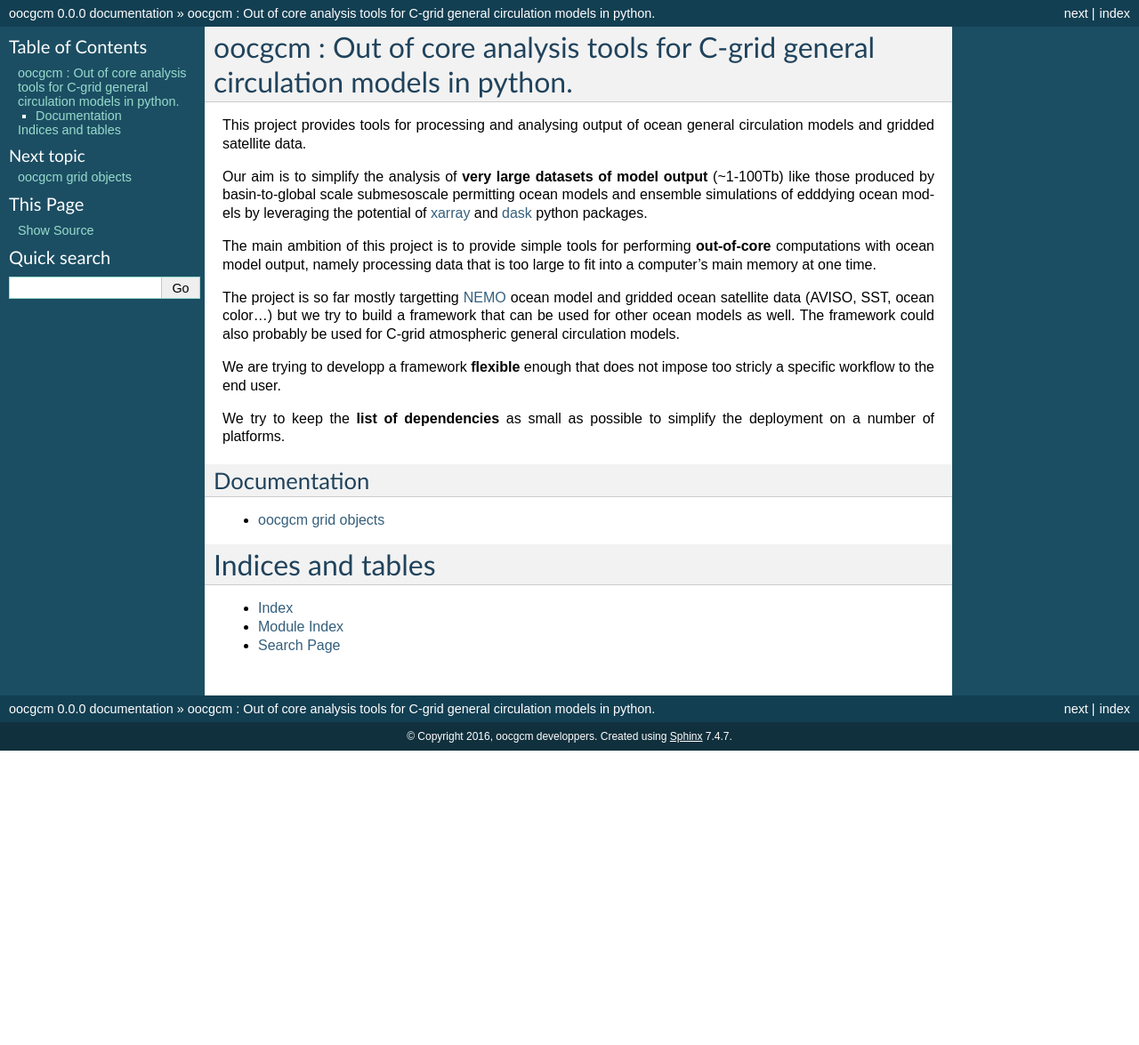
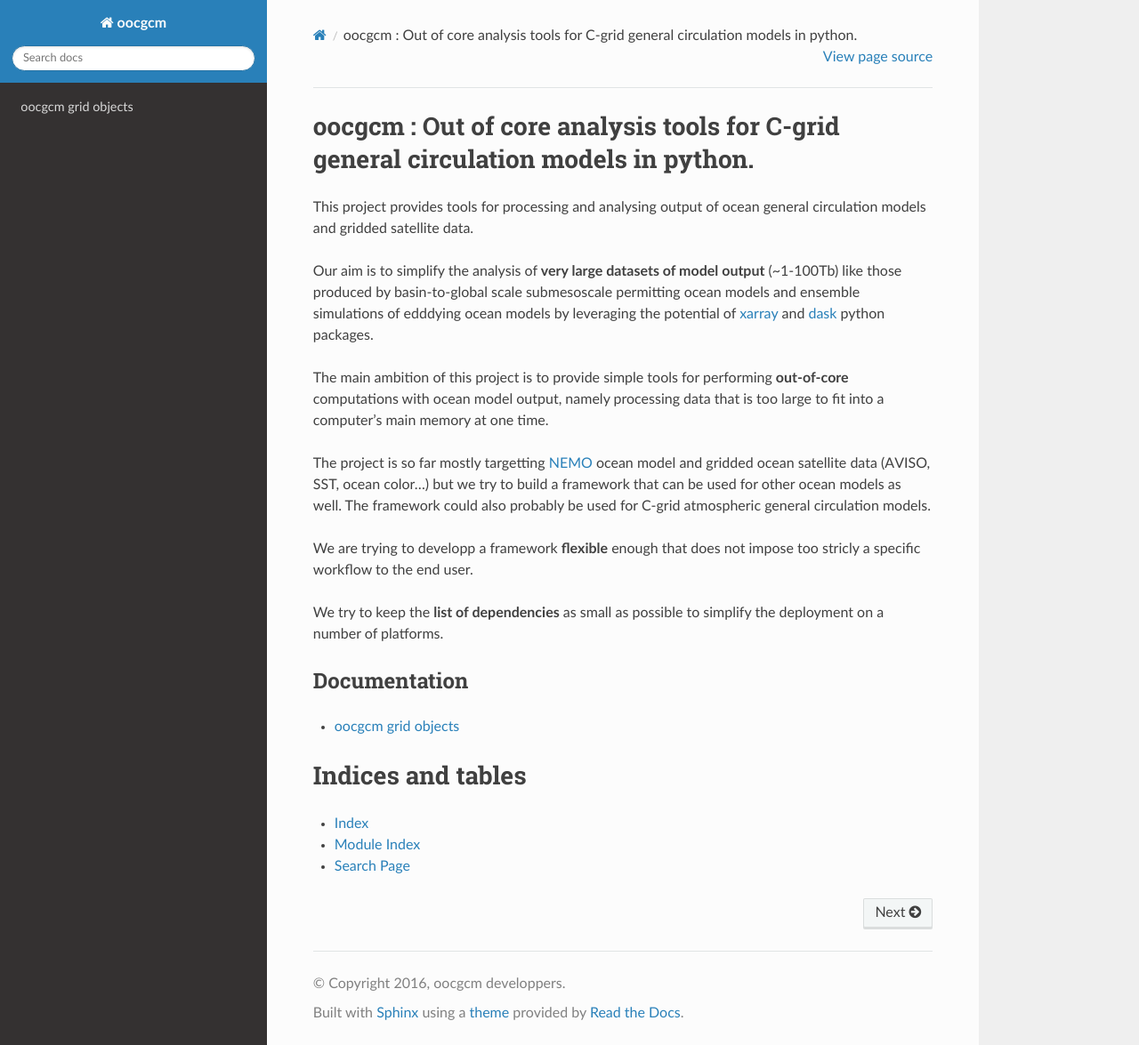
Before and after one commit to lesommer/oocgcm, a Sphinx documentation site: the page built from doc/index.rst, in a window 1280 px wide and 1175 px high. Shown: the whole window at 89% size. Built offline with Sphinx 7.4.7 and the Read the Docs theme 2.0.0, drawn with Linux system fonts in a browser that asks for light colours; formulas are drawn with MathJax 3; the version number could not be read and is left out.

Commit message:
updated readthedocs conf.py

```diff
--- a/doc/conf.py
+++ b/doc/conf.py
@@ -29,9 +29,23 @@
 # extensions coming with Sphinx (named 'sphinx.ext.*') or your custom
 # ones.
 extensions = [
-    'sphinx.ext.pngmath',
-    'sphinx.ext.viewcode',
+    'sphinx.ext.autodoc',
+    'sphinx.ext.autosummary',
+    'sphinx.ext.intersphinx',
+    'sphinx.ext.extlinks',
+    'sphinx.ext.mathjax',
+    'numpydoc',
+    'IPython.sphinxext.ipython_directive',
+    'IPython.sphinxext.ipython_console_highlighting',
 ]
+
+extlinks = {'issue': ('https://github.com/lesommer/oocgcm/issues/%s', 'GH')}
+
+autosummary_generate = True
+
+numpydoc_class_members_toctree = True
+numpydoc_show_class_members = False
+
 
 # Add any paths that contain templates here, relative to this directory.
 templates_path = ['_templates']
@@ -53,10 +67,12 @@
 # |version| and |release|, also used in various other places throughout the
 # built documents.
 #
-# The short X.Y version.
-version = 'pre-alpha'
+
+import oocgcm
+
+version = oocgcm.version.short_version
 # The full version, including alpha/beta/rc tags.
-release = '0.0.0'
+release = oocgcm.__version__
 
 # The language for content autogenerated by Sphinx. Refer to documentation
 # for a list of supported languages.
@@ -99,9 +115,18 @@
 
 # -- Options for HTML output ----------------------------------------------
 
+# on_rtd is whether we are on readthedocs.org, this line of code grabbed from
+# docs.readthedocs.org
+on_rtd = os.environ.get('READTHEDOCS', None) == 'True'
+
+if not on_rtd:  # only import and set the theme if we're building docs locally
+    import sphinx_rtd_theme
+    html_theme = 'sphinx_rtd_theme'
+    html_theme_path = [sphinx_rtd_theme.get_html_theme_path()]
+
 # The theme to use for HTML and HTML Help pages.  See the documentation for
 # a list of builtin themes.
-html_theme = 'default'
+#html_theme = 'default'
 
 # Theme options are theme-specific and customize the look and feel of a theme
 # further.  For a list of options available for each theme, see the
```
